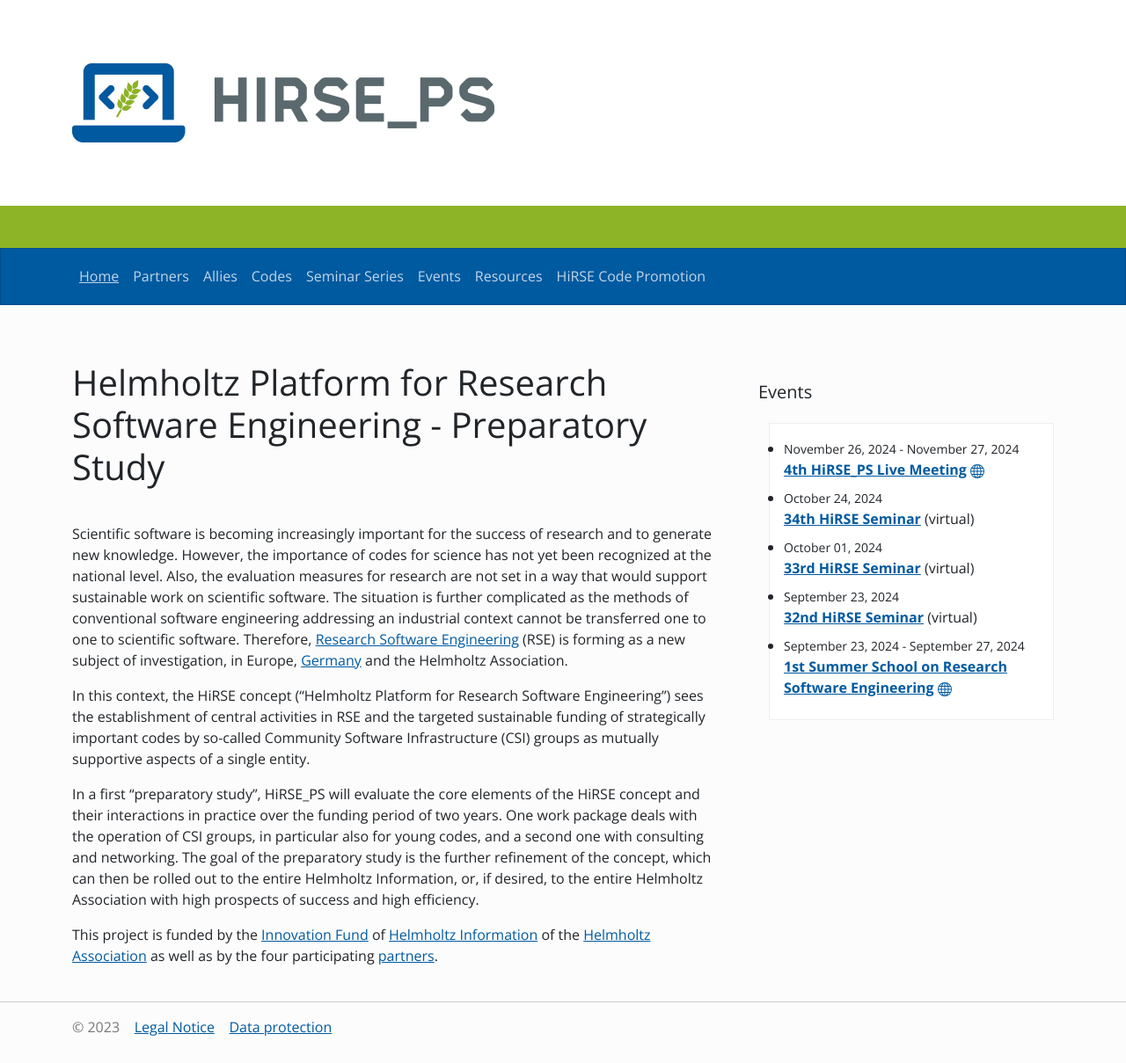
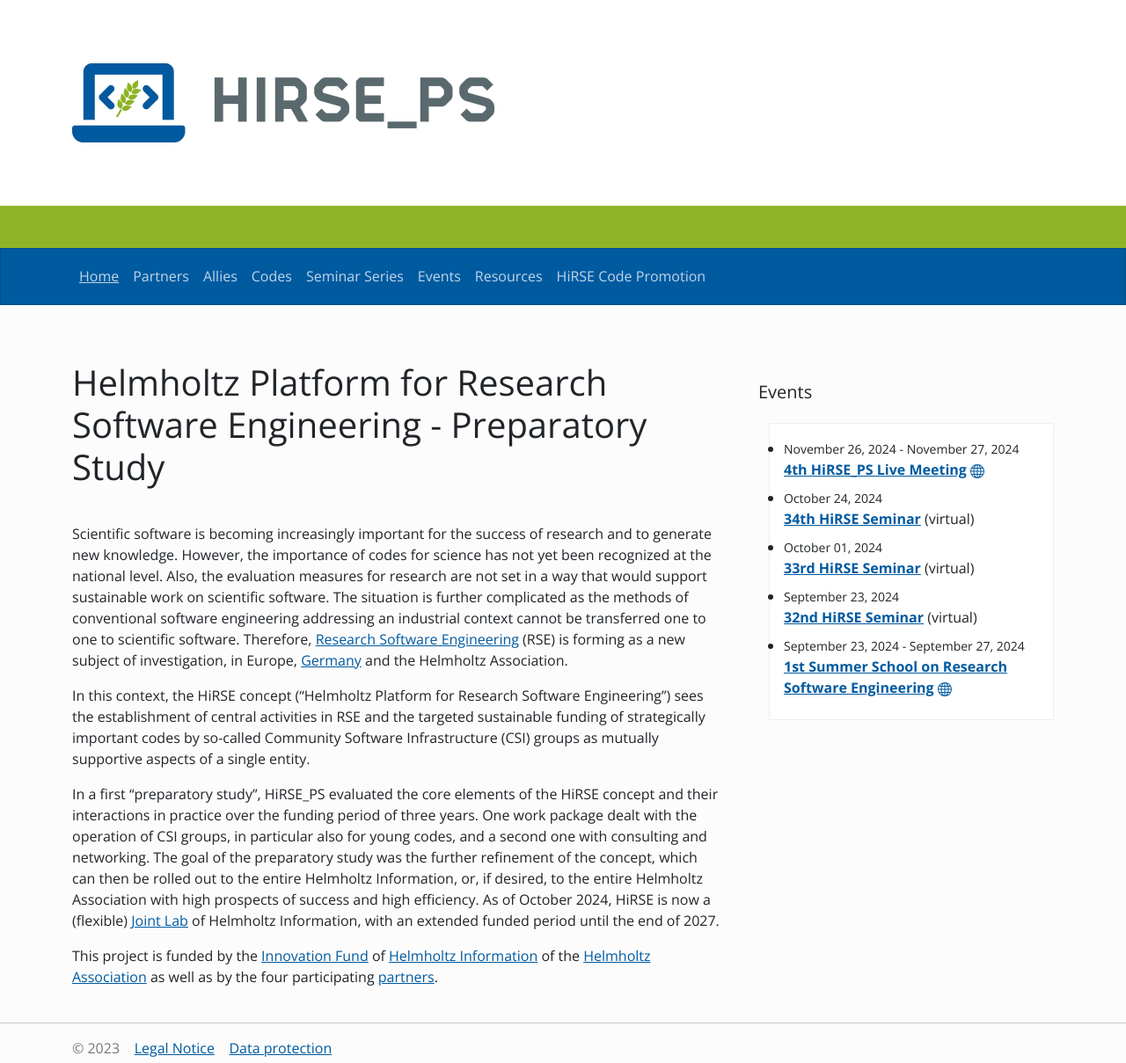
Before and after one commit to Helmholtz-HiRSE/helmholtz-hirse.github.io, a Jekyll site: the page built from index.md, in a window 1280 px wide. Shown: the whole page at 88% size. Built offline with Jekyll 4.4.1, drawn with Linux system fonts in a browser that asks for light colours; nearby versions of some CDN libraries; before the commit the page ends 1185 px from its top, so only the background shows below that.

Commit message:
Update index.md

```diff
--- a/index.md
+++ b/index.md
@@ -8,6 +8,6 @@
 
 In this context, the HiRSE concept ("Helmholtz Platform for Research Software Engineering") sees the establishment of central activities in RSE and the targeted sustainable funding of strategically important codes by so-called Community Software Infrastructure (CSI) groups as mutually supportive aspects of a single entity.
 
-In a first "preparatory study", HiRSE_PS will evaluate the core elements of the HiRSE concept and their interactions in practice over the funding period of two years. One work package deals with the operation of CSI groups, in particular also for young codes, and a second one with consulting and networking. The goal of the preparatory study is the further refinement of the concept, which can then be rolled out to the entire Helmholtz Information, or, if desired, to the entire Helmholtz Association with high prospects of success and high efficiency.
+In a first "preparatory study", HiRSE_PS evaluated the core elements of the HiRSE concept and their interactions in practice over the funding period of three years. One work package dealt with the operation of CSI groups, in particular also for young codes, and a second one with consulting and networking. The goal of the preparatory study was the further refinement of the concept, which can then be rolled out to the entire Helmholtz Information, or, if desired, to the entire Helmholtz Association with high prospects of success and high efficiency. As of October 2024, HiRSE is now a (flexible) [Joint Lab](https://information.helmholtz.de/cross-cutting-activities/joints-labs/) of Helmholtz Information, with an extended funded period until the end of 2027.
 
 This project is funded by the [Innovation Fund](https://www.helmholtz.de/en/transfer/helmholtz-association-transfer-instruments/innovation-fund-of-the-helmholtz-centers/) of [Helmholtz Information](https://www.helmholtz.de/en/research/research-fields/information/) of the [Helmholtz Association](https://www.helmholtz.de/en/) as well as by the four participating [partners](partners.html#hirse_ps-partners).
```
